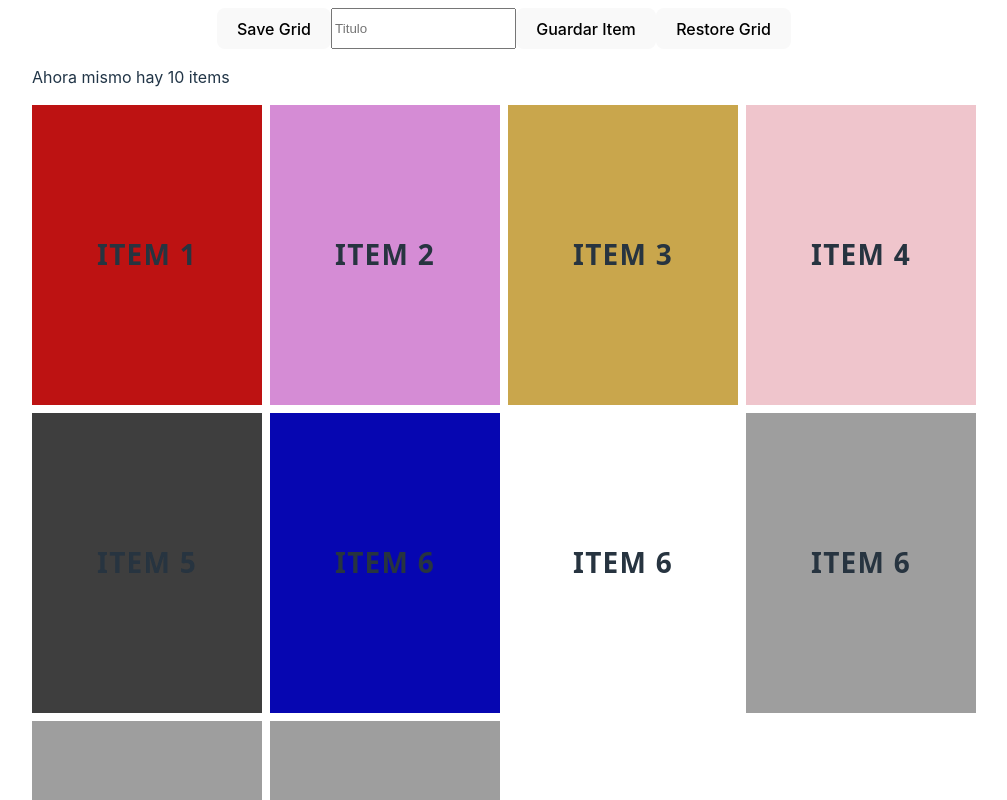
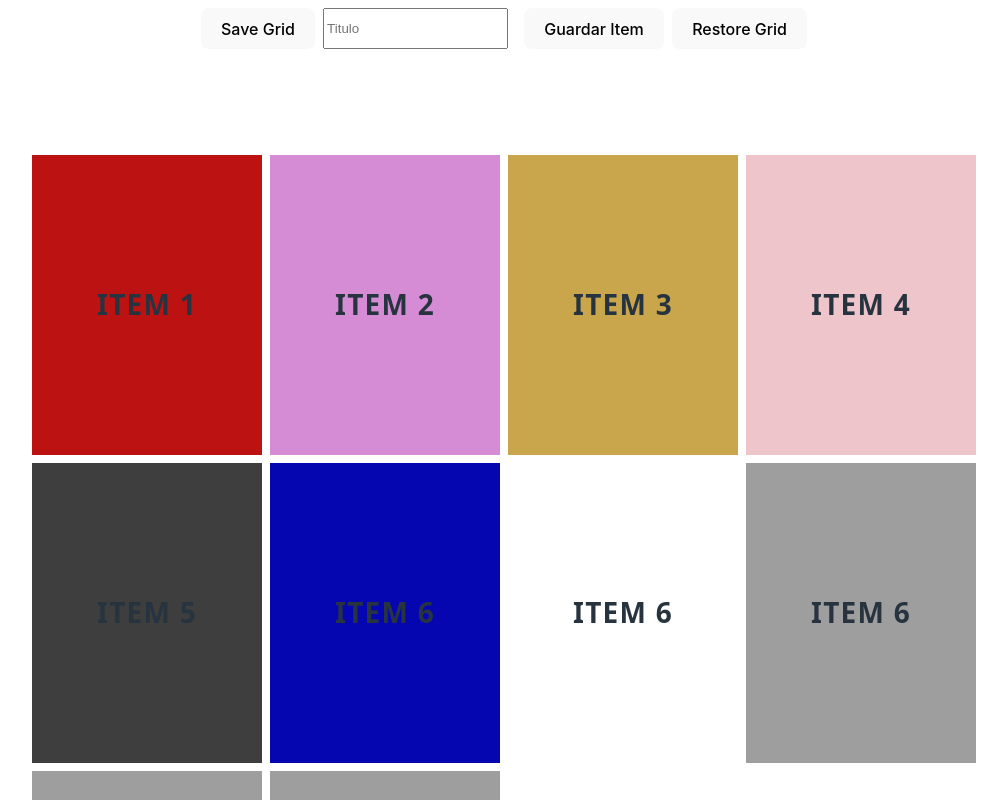
Before and after one commit to matiasviecho/auto-grid-blocks, a React (Vite) app: page / in a window 1280 px wide. Shown: the top 800 px of the page, without its empty margins (136-1143 px from the left). Built offline with nearby package versions, Linux system fonts and the light colour scheme.

Commit message:
feat(styles_global): add global styles

```diff
--- a/src/index.scss
+++ b/src/index.scss
@@ -94,3 +94,36 @@ button:focus-visible {
 .justify-center {
   justify-content: center;
 }
+
+.gap-4 {
+  gap: 4px;
+}
+
+.gap-8 {
+  gap: 8px;
+}
+
+.gap-16 {
+  gap: 16px;
+}
+
+p {
+  font-family: system-ui, -apple-system, BlinkMacSystemFont, 'Segoe UI', Roboto,
+    Oxygen, Ubuntu, Cantarell, 'Open Sans', 'Helvetica Neue', sans-serif;
+}
+.text-lg {
+  font-size: 28px;
+  line-height: 1.2;
+}
+.uppercase {
+  text-transform: uppercase;
+}
+.text-white {
+  color: white;
+}
+.text-semibold {
+  font-weight: 600;
+}
+.spaced {
+  letter-spacing: 1.25px;
+}
```
